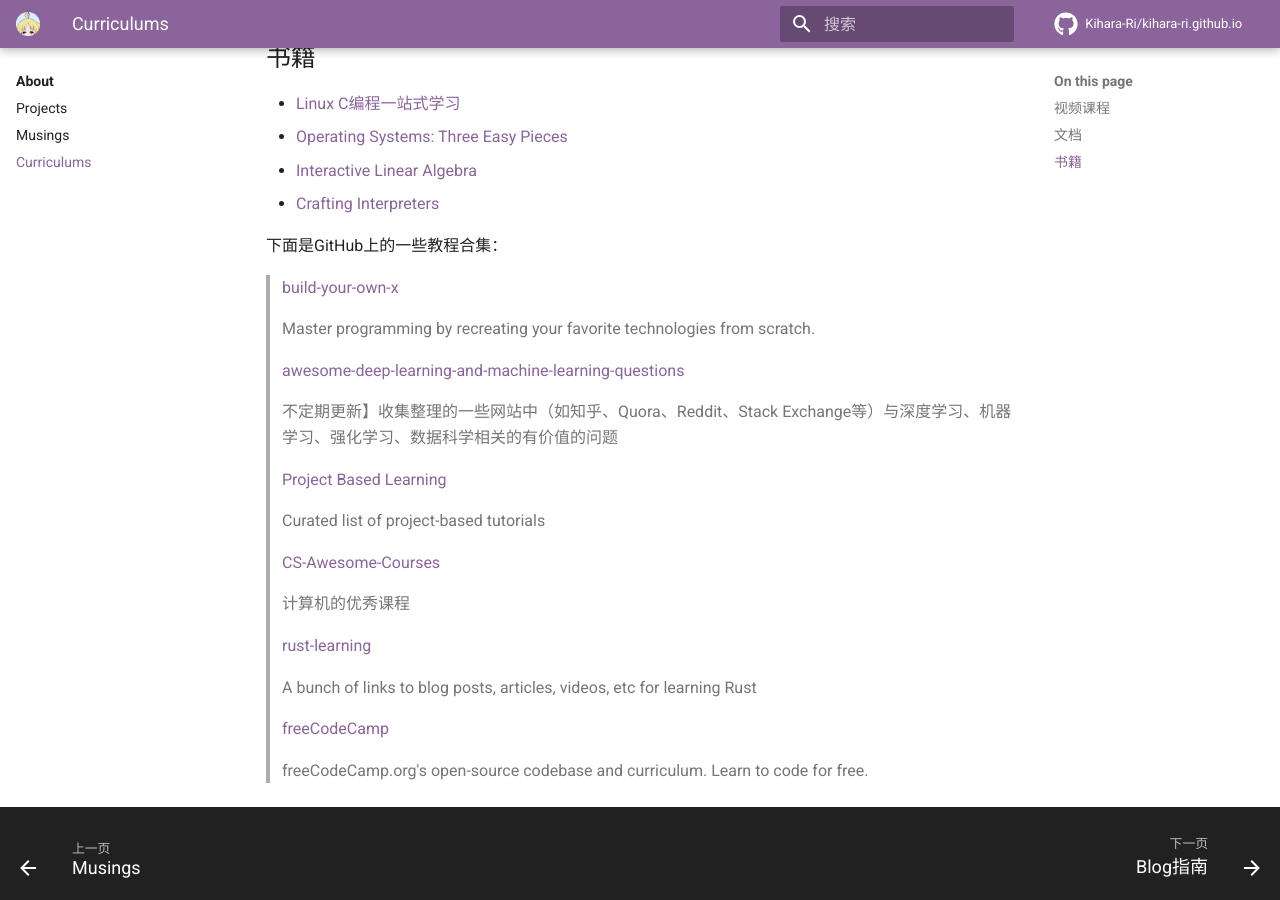
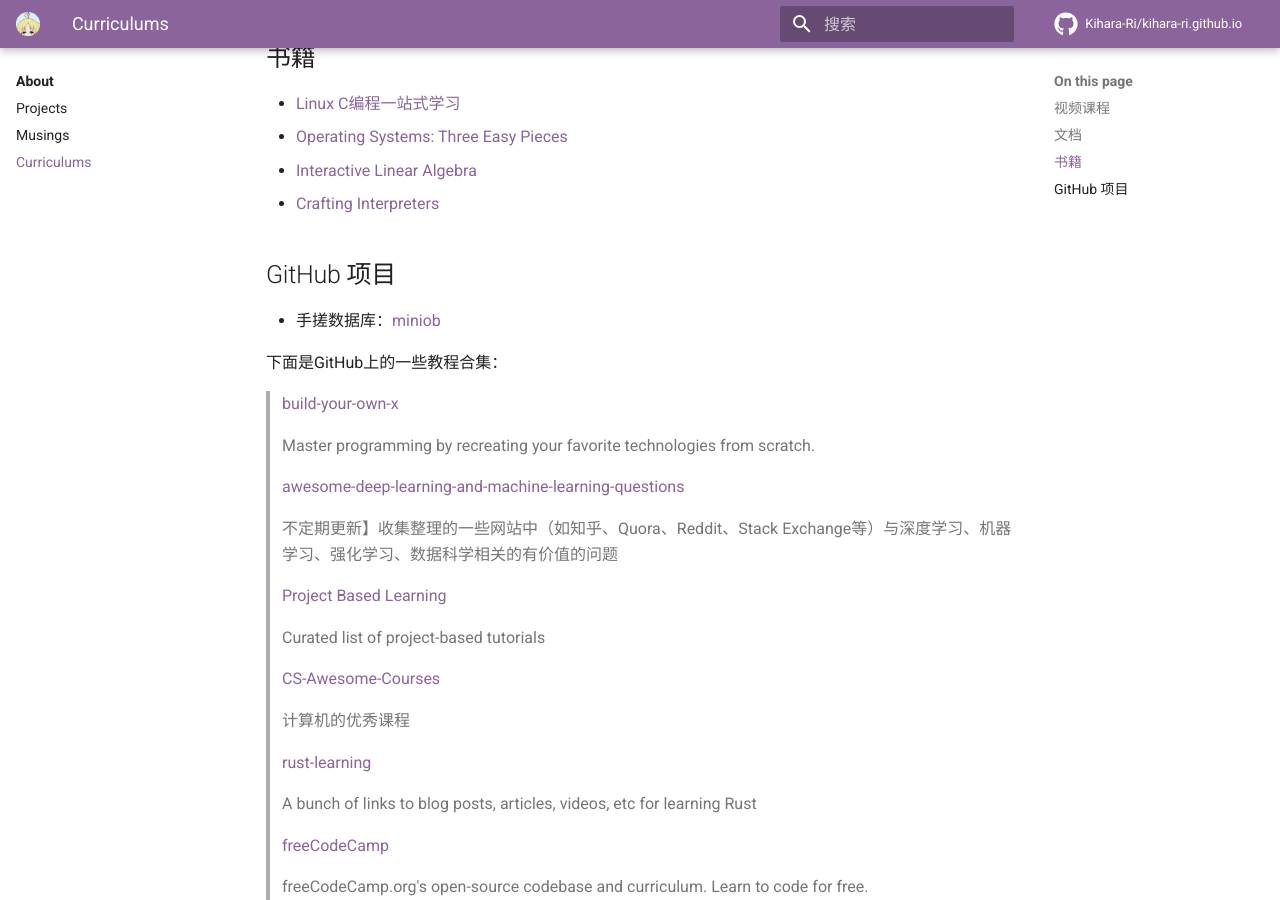
Before and after one commit to Kihara-Ri/kihara-ri.github.io, an MkDocs documentation site: the page built from docs/curriculums.md, in a window 1280 px wide and 900 px high, scrolled down 1477 px. Built offline with MkDocs 1.6.1 and Material for MkDocs 9.7.7, drawn with Linux system fonts in a browser that asks for light colours; comment, search, counter and statistics services are not loaded.

Commit message:
Update curriculums.md

```diff
--- a/docs/curriculums.md
+++ b/docs/curriculums.md
@@ -43,6 +43,10 @@
 - [Interactive Linear Algebra](https://textbooks.math.gatech.edu/ila/overview.html)
 - [Crafting Interpreters](https://www.craftinginterpreters.com/a-map-of-the-territory.html)
 
+## GitHub 项目
+
+- 手搓数据库：[miniob](https://github.com/oceanbase/miniob)
+
 下面是GitHub上的一些教程合集：
 
 > [build-your-own-x](https://github.com/codecrafters-io/build-your-own-x)
```
